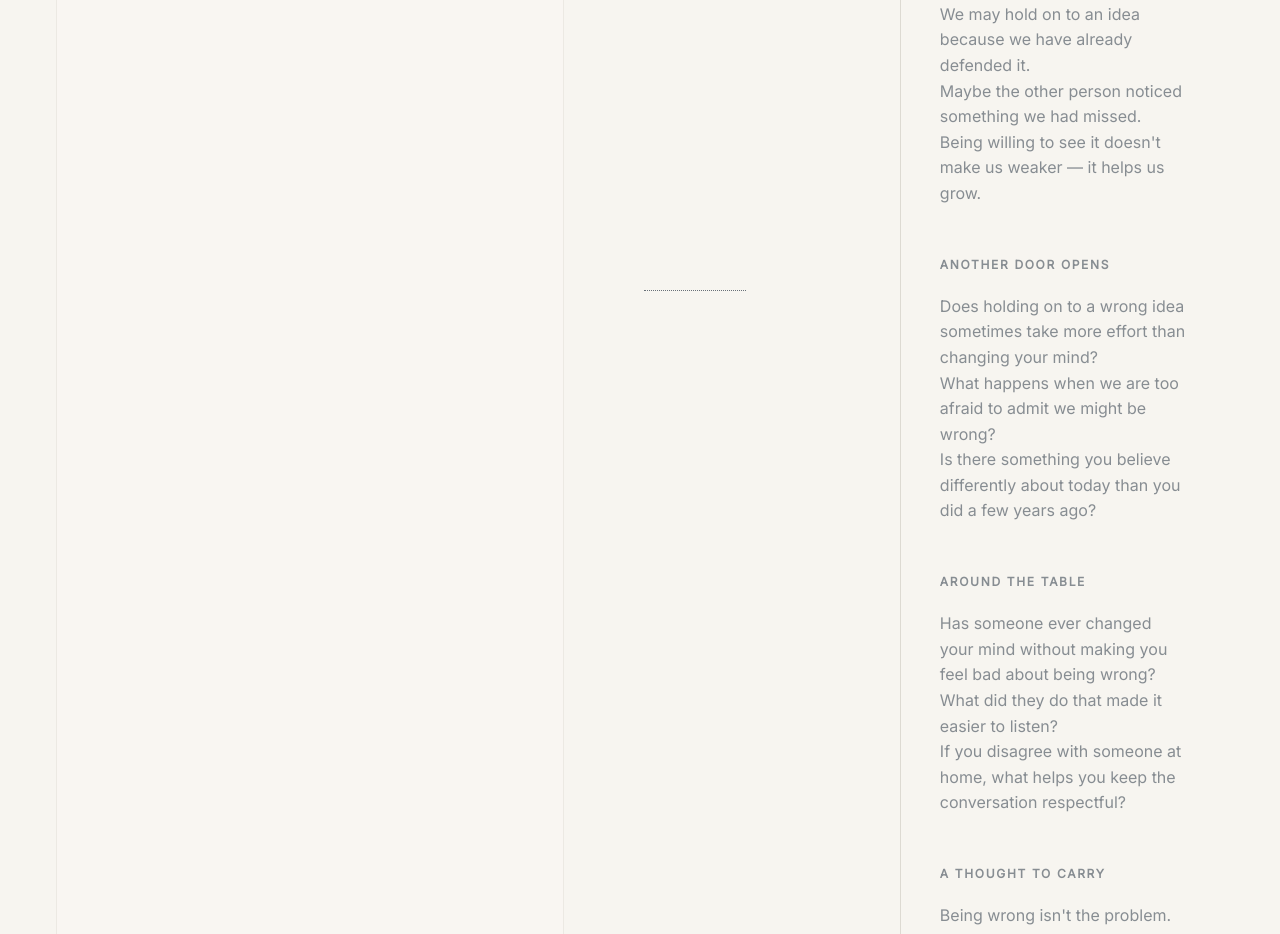
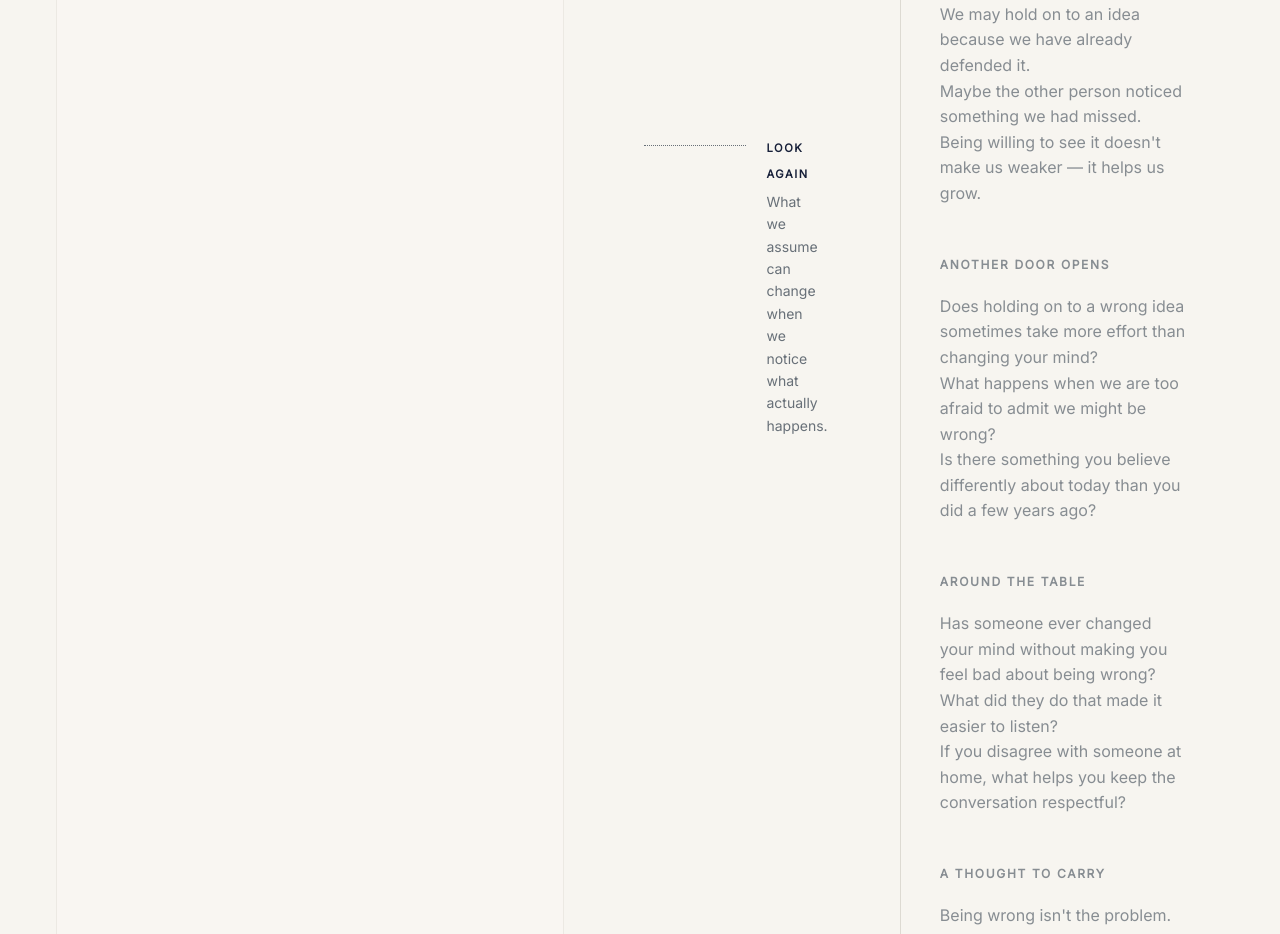
Before and after one commit to upbringapp/upbring-website, a Next.js app: page /experience in a window 1280 px wide. Shown: the part 5760-6694 px from the top of the page. Built offline with nearby package versions, Linux system fonts and the light colour scheme.

Commit message:
feat: clarify canopy relationship

```diff
--- a/app/experience/page.tsx
+++ b/app/experience/page.tsx
@@ -24,7 +24,7 @@ export default function ExperiencePage() {
 
       <section className={`${styles.screen} ${styles.worth}`} aria-labelledby="worth-heading"><div className={styles.sectionIntro}><p className={styles.eyebrow}>{worthRevisiting.label}</p><h2 id="worth-heading">{worthRevisiting.heading}</h2><p>{worthRevisiting.subline}</p></div><details className={`${styles.conceptTree} ${styles.reveal}`} open><summary><span>{worthRevisiting.title}</span><small>{worthRevisiting.teaser}</small></summary><div className={styles.conceptBody}>{worthRevisiting.sections.map((section) => <section key={section.label}><h3>{section.label}</h3><p>{section.body}</p>{section.label === "The real idea" ? <Relationship label="Go deeper" detail="From droplets on glass to dew on grass." /> : null}</section>)}</div></details></section>
 
-      <section id="canopy" className={`${styles.screen} ${styles.canopy}`} aria-labelledby="canopy-experience-heading"><div className={styles.sectionIntro}><p className={styles.eyebrow}>{canopy.label}</p><h2 id="canopy-experience-heading">{canopy.heading}</h2><p>{canopy.rhythm}</p></div><p className={styles.choiceNote}>Family choice and exploration.</p><div className={styles.canopyFlow}><article className={`${styles.createCard} ${styles.reveal}`}><p className={styles.eyebrow}>{canopy.create.label}</p><h3>{canopy.create.title}</h3><p>{canopy.create.body}</p></article><Relationship thematic /><aside className={styles.peekCard}><p className={styles.eyebrow}>{canopy.talk.label}</p><h3>{canopy.talk.topic}</h3>{canopy.talk.sections.map((section) => <div key={section.label}><p className={styles.microLabel}>{section.label}</p><p>{section.body}</p></div>)}<p className={styles.microLabel}>{canopy.talk.thoughtLabel}</p><p>{canopy.talk.thought}</p></aside></div><Relationship label="Reappears" detail="The water question returns from another angle." /></section>
+      <section id="canopy" className={`${styles.screen} ${styles.canopy}`} aria-labelledby="canopy-experience-heading"><div className={styles.sectionIntro}><p className={styles.eyebrow}>{canopy.label}</p><h2 id="canopy-experience-heading">{canopy.heading}</h2><p>{canopy.rhythm}</p></div><p className={styles.choiceNote}>Family choice and exploration.</p><div className={styles.canopyFlow}><article className={`${styles.createCard} ${styles.reveal}`}><p className={styles.eyebrow}>{canopy.create.label}</p><h3>{canopy.create.title}</h3><p>{canopy.create.body}</p></article><Relationship thematic label="Look again" detail="What we assume can change when we notice what actually happens." /><aside className={styles.peekCard}><p className={styles.eyebrow}>{canopy.talk.label}</p><h3>{canopy.talk.topic}</h3>{canopy.talk.sections.map((section) => <div key={section.label}><p className={styles.microLabel}>{section.label}</p><p>{section.body}</p></div>)}<p className={styles.microLabel}>{canopy.talk.thoughtLabel}</p><p>{canopy.talk.thought}</p></aside></div><Relationship label="Reappears" detail="The water question returns from another angle." /></section>
 
       <section className={`${styles.screen} ${styles.ask}`} aria-labelledby="ask-heading"><div className={styles.askHero}><div><p className={styles.eyebrow}>{askTogether.label}</p></div><h2 id="ask-heading">{askTogether.question}</h2></div><div className={styles.askSections}>{askTogether.sections.map((section) => <article className={styles.reveal} key={section.label}><h3>{section.label}</h3><p>{section.body}</p></article>)}</div><Relationship label="Notice over time" detail="An invitation to wonder can become something gently noticed over time." /></section>
 
```
